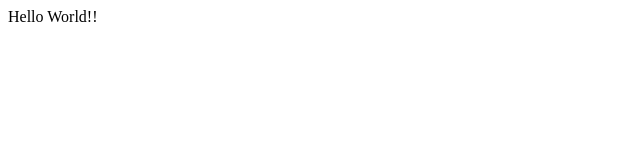
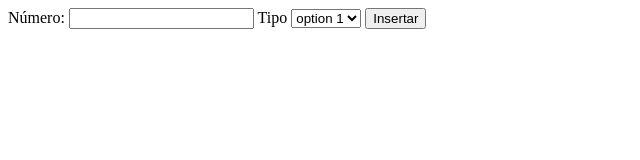
Before and after one commit to alexalas12/alexalas12.github.io, a plain HTML site: page index.html in a window 1280 px wide. Shown: the whole page, without its empty margins (0-640 px from the left). Drawn offline with Linux system fonts and the light colour scheme.

Commit message:
anadido codigo

```diff
--- a/index.html
+++ b/index.html
@@ -8,7 +8,17 @@
 </head>
 <body>
   <div>
-    Hello World!!
+    <label for="input">Número: </label><input type="text"
+    id="input"/>
+    <label for="options">Tipo</label>
+    <select id="options">
+    <option>option 1</option>
+    <option>option 2</option>
+    <option>option 3</option>
+    <option>option 4</option>
+    <option>option 5</option>
+    </select>
+    <button>Insertar</button>
   </div>
 </body>
 </html>
```
